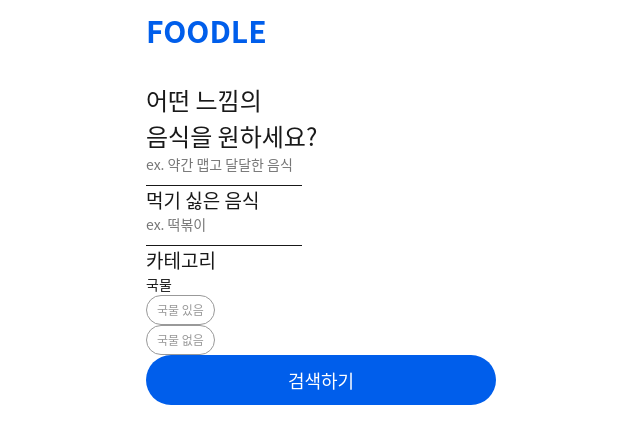
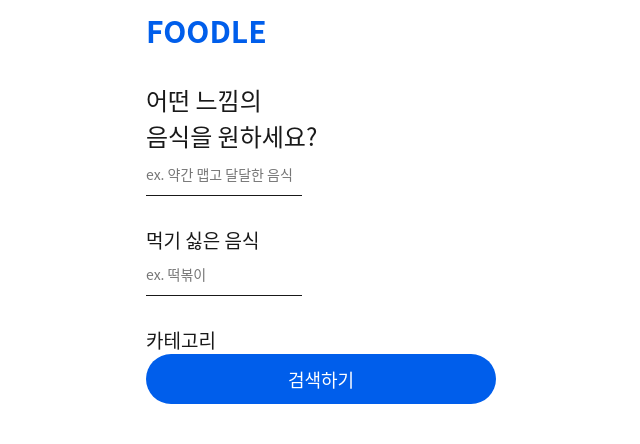
Before and after one commit to KMU-WINK/Foodle-client, a React (Vite) app: page /search in a window 1280 px wide. Shown: the top 444 px of the page, without its empty margins (299-939 px from the left). Built offline with nearby package versions, Linux system fonts and the light colour scheme.

Commit message:
feat: Search 페이지 카테고리 접기 구현

```diff
--- a/src/pages/Main/Main.jsx
+++ b/src/pages/Main/Main.jsx
@@ -1,13 +1,23 @@
-import React from 'react';
+import React, { useState } from 'react';
 import { Box1, Logo, Magnifier, SearchBar } from './styles';
+import { useNavigate } from 'react-router-dom';
+
+
+
 
 const Main = () => {
+    const navigate = useNavigate();
+
+    const GotoSearch = () => {
+        navigate('/search');
+    };
+
     return (
         <Box1>
             <Logo>
                 FOODLE
             </Logo>
-            <SearchBar>
+            <SearchBar onClick={GotoSearch}>
                 원하는 음식의 느낌을 적어보세요.
                 <Magnifier />
             </SearchBar>
@@ -16,4 +26,5 @@ const Main = () => {
     );
 };
 
+
 export default Main;
--- a/src/pages/Search/Search.jsx
+++ b/src/pages/Search/Search.jsx
@@ -1,20 +1,51 @@
-import React from 'react';
-import { Box1, BtnContent, BtnSearch, FlexBox, Index, Input, Logo, TitleWant, Title } from './styles';
+import React, { useState } from 'react';
+import { Box1, BtnContent, BtnSearch, FlexBox, Index, Input, Logo, TitleWant, Title, BtnBox } from './styles';
+import { useNavigate } from 'react-router-dom';
+
+
 
 const Search = () => {
+
+    const navigate = useNavigate();
+
+    const GotoMain = () => {
+        navigate('/');
+    };
+
+    const [isOpen, setIsOpen] = useState(false);
+
+    const toggleOpen = () => {
+        setIsOpen(isOpen => !isOpen);
+    }
+
+    function Category(props) {
+        const isOpen = props.isOpen;
+
+        if (isOpen) {
+            return (
+                <>
+                    <Index>국물</Index>
+                    <BtnBox>
+                        <BtnContent>국물 있음</BtnContent>
+                        <BtnContent>국물 없음</BtnContent>
+                    </BtnBox>
+                </>
+            )
+        }
+    }
+
+
     return (
         <FlexBox>
             <Box1>
-                <Logo>FOODLE</Logo>
+                <Logo onClick={GotoMain}>FOODLE</Logo>
                 <TitleWant fontWeight="500">어떤 느낌의</TitleWant>
                 <TitleWant fontWeight="400">음식을 원하세요?</TitleWant>
                 <Input placeholder='ex. 약간 맵고 달달한 음식'></Input>
                 <Title>먹기 싫은 음식</Title>
                 <Input placeholder='ex. 떡볶이'/>
-                <Title>카테고리</Title>
-                <Index>국물</Index>
-                <BtnContent>국물 있음</BtnContent>
-                <BtnContent>국물 없음</BtnContent>
+                <Title onClick={()=>toggleOpen()}>카테고리</Title>
+                <Category isOpen={isOpen} />
                 <BtnSearch>검색하기</BtnSearch>
             </Box1>
         </FlexBox>
--- a/src/pages/Search/styles.jsx
+++ b/src/pages/Search/styles.jsx
@@ -47,7 +47,7 @@ export const Input = styled.input`
     line-height: 21px;
     color: #999999;
 
-    padding: 0px 0px 10px 0px
+    padding: 10px 0px 10px 0px
 `
 
 export const Title = styled.div`
@@ -58,6 +58,8 @@ export const Title = styled.div`
     line-height: 28px;
 
     color: #191919;
+    margin: 30px 0px 0px 0px;
+
 `
 
 
@@ -65,6 +67,12 @@ export const Title = styled.div`
 export const Toggle = styled.img`
 
 `
+
+export const BtnBox = styled.div`
+    display: flex;
+    margin: 10px 0px 10px 0px
+`
+
 
 export const Index = styled.div`
     font-family: 'Noto Sans CJK KR';
@@ -80,8 +88,10 @@ export const Index = styled.div`
 
 export const BtnContent = styled.button`
     background: #ffffff;
-    border: 0.7px solid #999999;
+    border: 0.7px solid ${props => props.borderColor};
     border-radius: 20px;
+
+    cursor: pointer;
 
     font-family: 'Noto Sans CJK KR';
     font-style: normal;
@@ -92,8 +102,9 @@ export const BtnContent = styled.button`
     align-items: center;
     text-align: center;
 
-    color: #999999;
+    color: ${props => props.fontColor};
     padding: 5px 10px 5px 10px;
+    margin: 0px 4px 0px 0px;
 `
 
 export const BtnSearch = styled.button`
@@ -102,6 +113,8 @@ export const BtnSearch = styled.button`
     background: #005EEB;
     border: none;
     border-radius: 50px;
+
+    cursor: pointer;
 
     font-family: 'Noto Sans CJK KR';
     font-style: normal;
```
